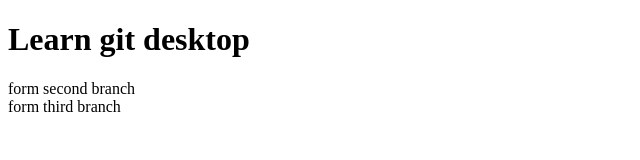
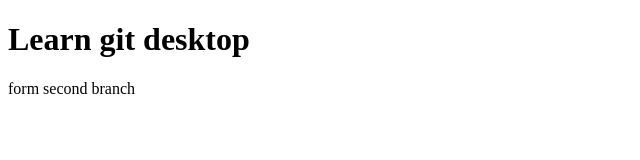
Before and after one commit to porame/git-desktop, a plain HTML site: page index.html in a window 1280 px wide. Shown: the whole page, without its empty margins (0-640 px from the left). Drawn offline with Linux system fonts and the light colour scheme.

Commit message:
Revert "Merge pull request #2 from porame/third_branch"
This reverts commit dd39ba7f8602c1d1b240455a2c0f0cae18f6c1b9, reversing
changes made to 6ec832a32412620f5ec6a25f640f5f3ccc88b94e.

```diff
--- a/index.html
+++ b/index.html
@@ -11,9 +11,5 @@
     <main>
         form second branch
     </main>
-
-    <footer>
-        form third branch
-    </footer>
 </body>
 </html>
```
